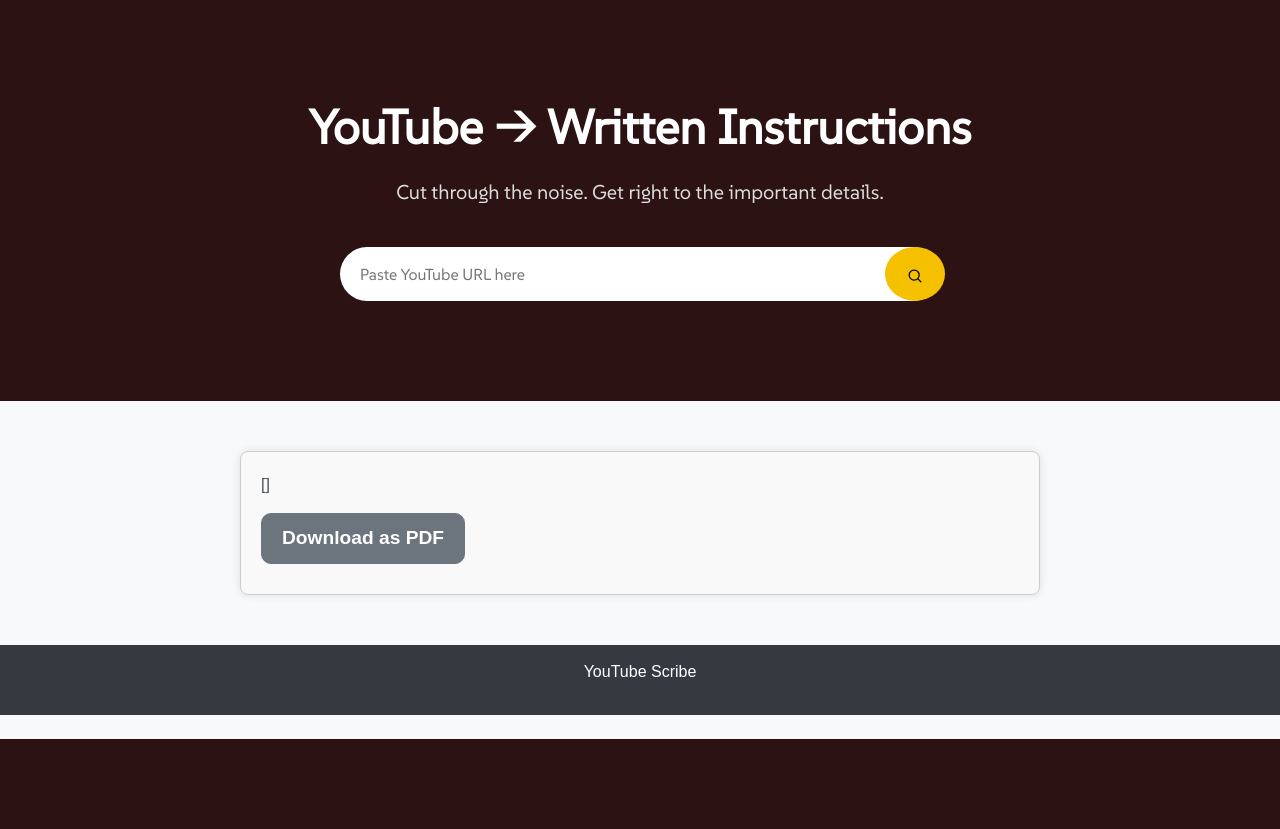
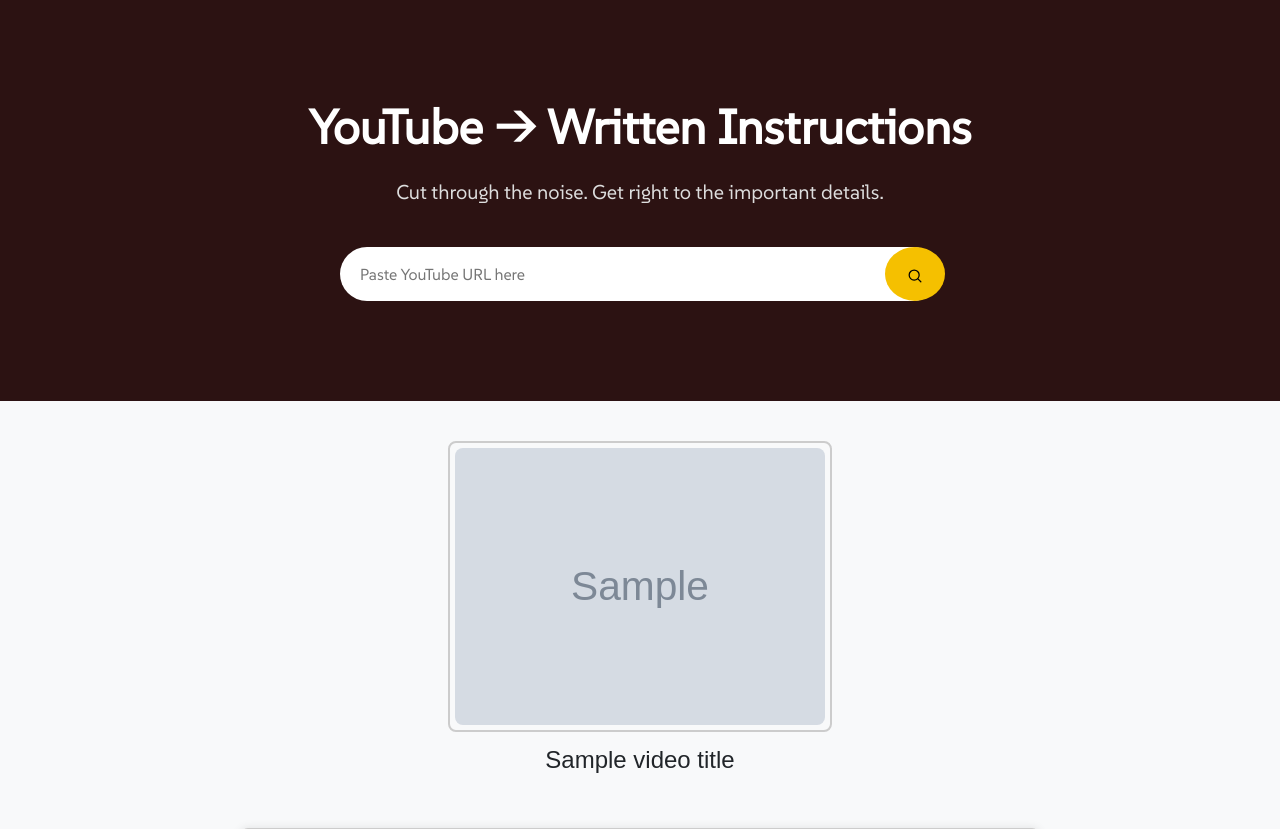
Before and after one commit to Nickydoesthings/YouTube-Scribe, a Flask app: template templates/generator.html in a window 1280 px wide. Shown: the part 61-890 px from the top of the page. Before the commit the page ends 800 px from the top, so only its background shows below. Run offline with Flask 3, Linux system fonts and the light colour scheme; the template is opened without the code that fills it: most values are stand-ins (such as "Sample title", 1, 10 or a date in 2020); grey boxes marked "Sample" are stand-in pictures; some libraries are stand-ins or nearby versions.

Commit message:
Added in thumbnail+title once a link is submitted. While the thumbnail loads, a placeholder is visible.

```diff
--- a/app.py
+++ b/app.py
@@ -143,34 +143,42 @@ def generator():
     error = None
     html_summary = None
     youtube_link = request.args.get('youtubeLink', '')  # Retrieve YouTube link from query params (for GET request)
+    video_title = None
+    thumbnail_url = None
 
     if request.method == 'POST':
         youtube_link = request.form.get('youtubeLink')
         if not youtube_link:
             error = "Please provide a YouTube video URL."
         else:
+            # Fetch video metadata (title and thumbnail)
+            audio_file_path, video_title, thumbnail_url = download_youtube_audio(youtube_link)
+
+            if not video_title or not thumbnail_url:
+                error = "Failed to fetch video metadata."
+                return render_template('generator.html', error=error, youtube_link=youtube_link)
+
+            # Proceed with summary generation
             try:
-                audio_file_path = download_youtube_audio(youtube_link)
-                if audio_file_path:
-                    transcript = transcribe_audio_with_whisper(audio_file_path)
-                    if transcript:
-                        summary = summarize_text(transcript)
-                        if summary:
-                            html_summary = markdown.markdown(summary)
-                            if current_user.is_authenticated:
-                                current_user.usage_count += 1
-                                db.session.commit()
-                        else:
-                            error = "Failed to generate summary."
+                transcript = transcribe_audio_with_whisper(audio_file_path)
+                if transcript:
+                    summary = summarize_text(transcript)
+                    if summary:
+                        html_summary = markdown.markdown(summary)
+                        if current_user.is_authenticated:
+                            current_user.usage_count += 1
+                            db.session.commit()
                     else:
-                        error = "Failed to transcribe the audio."
+                        error = "Failed to generate summary."
                 else:
-                    error = "Failed to download the YouTube audio."
+                    error = "Failed to transcribe the audio."
             except Exception as e:
                 logger.error(f"An unexpected error occurred: {e}")
                 error = f"An unexpected error occurred: {e}"
 
-    return render_template('generator.html', summary=html_summary, error=error, youtube_link=youtube_link)
+    # Pass video title and thumbnail to the template
+    return render_template('generator.html', summary=html_summary, error=error, youtube_link=youtube_link, video_title=video_title, thumbnail_url=thumbnail_url)
+
 
 
 
@@ -192,6 +200,30 @@ def download_pdf():
 @app.route('/about')
 def about():
     return render_template('about.html')
+
+@app.route('/fetch_metadata', methods=['POST'])
+def fetch_metadata():
+    youtube_link = request.json.get('youtubeLink')
+
+    if not youtube_link:
+        return jsonify({'error': 'No YouTube link provided.'}), 400
+
+    try:
+        # Fetch video metadata (title and thumbnail)
+        _, video_title, thumbnail_url = download_youtube_audio(youtube_link)
+
+        if not video_title or not thumbnail_url:
+            return jsonify({'error': 'Failed to fetch video metadata.'}), 500
+
+        return jsonify({
+            'video_title': video_title,
+            'thumbnail_url': thumbnail_url
+        }), 200
+
+    except Exception as e:
+        logger.error(f"An error occurred while fetching metadata: {e}")
+        return jsonify({'error': 'An unexpected error occurred.'}), 500
+
 
 # Function to download YouTube audio
 def download_youtube_audio(video_url, save_path='.'):
@@ -215,11 +247,13 @@ def download_youtube_audio(video_url, save_path='.'):
             info_dict = ydl.extract_info(video_url)
             filename = ydl.prepare_filename(info_dict)
             audio_file_path = os.path.splitext(filename)[0] + ".mp3"
+            video_title = info_dict.get('title', 'Unknown Title')
+            thumbnail_url = info_dict.get('thumbnail', '')
 
-        return audio_file_path
+        return audio_file_path, video_title, thumbnail_url
     except Exception as e:
         logger.error(f"An error occurred while downloading audio: {e}")
-        return None
+        return None, None, None
 
 # Function to transcribe audio with Whisper
 def transcribe_audio_with_whisper(audio_file_path):
--- a/templates/generator.html
+++ b/templates/generator.html
@@ -20,9 +20,20 @@
     </div>
 
     <!-- Loading Spinner and Text Container -->
-    <div id="loadingContainer" class="loading-container" style="display: none; text-align: center; margin-top: 20px;">
-        <div id="loadingSpinner" class="loading-spinner"></div>
-        <div id="loadingText" class="loading-text">Analyzing...</div>
+    <div id="loadingContainer" class="loading-container" style="text-align: center; margin-top: 20px;">
+        <div id="loadingSpinner" class="loading-spinner" style="display: none;"></div>
+        <div id="loadingText" class="loading-text" style="display: none;">Analyzing...</div>
+    </div>
+
+    <!-- Video Title and Thumbnail -->
+    <div class="video-details" id="videoDetails" style="text-align: center; margin-top: 20px; {% if not video_title and not thumbnail_url %} display: none; {% endif %}">
+        <div class="thumbnail-container" style="display: inline-block; max-width: 30%; margin: 0 auto; border: 2px solid #ccc; border-radius: 8px; padding: 5px;">
+            <!-- Display the actual thumbnail if available, otherwise show placeholder -->
+            <img class="video-thumbnail" id="videoThumbnail" src="{{ thumbnail_url if thumbnail_url else url_for('static', filename='images/default-video-thumbnail.png') }}" alt="Video Thumbnail" style="width: 100%; height: auto; border-radius: 8px;">
+        </div>
+        <div class="video-title" id="videoTitle" style="font-size: 1.5rem; margin-top: 10px;">
+            {{ video_title if video_title else "" }}
+        </div>
     </div>
 
     <div id="resultContainer" style="margin-top: 30px;">
@@ -47,27 +58,80 @@
         {% endif %}
     </div>
 
-    <!-- JavaScript to handle form submission and loading spinner -->
+    <!-- JavaScript to handle form submission, video metadata fetch, and loading spinner -->
     <script>
         document.addEventListener("DOMContentLoaded", function() {
             const form = document.getElementById('generatorForm');
-            const youtubeLink = document.getElementById('youtubeLink').value;
+            const youtubeLinkInput = document.getElementById('youtubeLink');
+            const loadingText = document.getElementById('loadingText');
+            const loadingContainer = document.getElementById('loadingContainer');
+            const videoThumbnail = document.getElementById('videoThumbnail');
+            const videoDetails = document.getElementById('videoDetails');
 
-            // Function to show the loading spinner
+            // Function to show the loading spinner and analyzing text
             function showLoadingSpinner() {
-                document.getElementById('loadingContainer').style.display = 'block';
+                document.getElementById('loadingSpinner').style.display = 'block';
+                loadingText.style.display = 'block'; // Ensure "Analyzing..." is displayed with spinner
+                loadingContainer.style.display = 'block';
             }
 
-            // Check if there's a YouTube link (redirect from landing page) and auto-submit the form
+            // Function to hide loading spinner and analyzing text
+            function hideLoadingSpinner() {
+                document.getElementById('loadingSpinner').style.display = 'none';
+                loadingText.style.display = 'none'; // Hide "Analyzing..." with the spinner
+            }
+
+            // Function to display video metadata (including thumbnail)
+            function displayVideoMetadata(videoTitle, thumbnailUrl) {
+                document.getElementById('videoTitle').innerText = videoTitle;
+                videoThumbnail.src = thumbnailUrl; // Replace placeholder with actual thumbnail
+                videoDetails.style.display = 'block'; // Show the thumbnail container
+            }
+
+            // Fetch video metadata via AJAX before form submission
+            form.addEventListener('submit', function(event) {
+                event.preventDefault();
+                const youtubeLink = youtubeLinkInput.value;
+
+                // Show spinner and thumbnail container immediately
+                showLoadingSpinner();
+                videoDetails.style.display = 'block'; // Show thumbnail container after form submission
+
+                // Send AJAX request to fetch metadata
+                fetch('/fetch_metadata', {
+                    method: 'POST',
+                    headers: {
+                        'Content-Type': 'application/json',
+                    },
+                    body: JSON.stringify({ youtubeLink: youtubeLink })
+                })
+                .then(response => response.json())
+                .then(data => {
+                    if (data.video_title && data.thumbnail_url) {
+                        displayVideoMetadata(data.video_title, data.thumbnail_url);
+                    }
+
+                    // Submit the form after fetching metadata (continue generating summary)
+                    form.submit();
+                })
+                .catch(error => {
+                    console.error('Error fetching video metadata:', error);
+                    // Submit the form anyway, even if metadata fetch fails
+                    form.submit();
+                });
+            });
+
+            // Hide the spinner and analyzing text once the summary is generated
+            const summaryExists = {{ summary is not none and summary|length > 0 }};
+            if (summaryExists) {
+                hideLoadingSpinner();
+            }
+
+            // New: Auto-submit the form if a YouTube link is present in the input field
+            const youtubeLink = youtubeLinkInput.value;
             if (youtubeLink) {
-                showLoadingSpinner();  // Show spinner before auto-submit
                 form.submit();
             }
-
-            // Add the event listener for manual submission to also show the spinner
-            form.addEventListener('submit', function(event) {
-                showLoadingSpinner();  // Show spinner for manual submission
-            });
         });
     </script>
 
```
Also changed, not shown: static/images/default-video-thumbnail.png (added).
